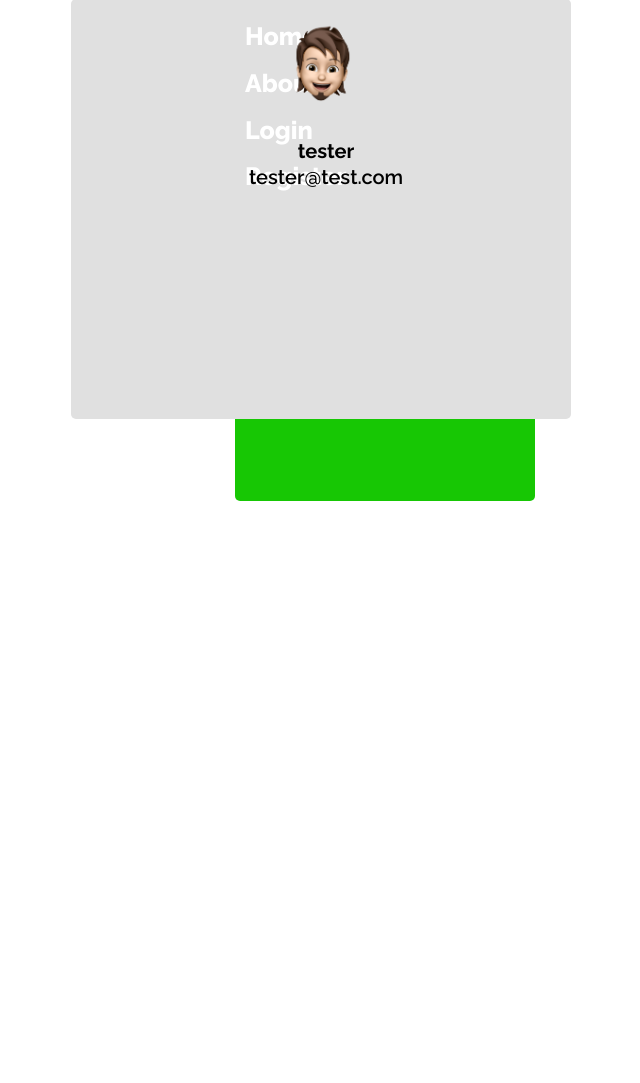
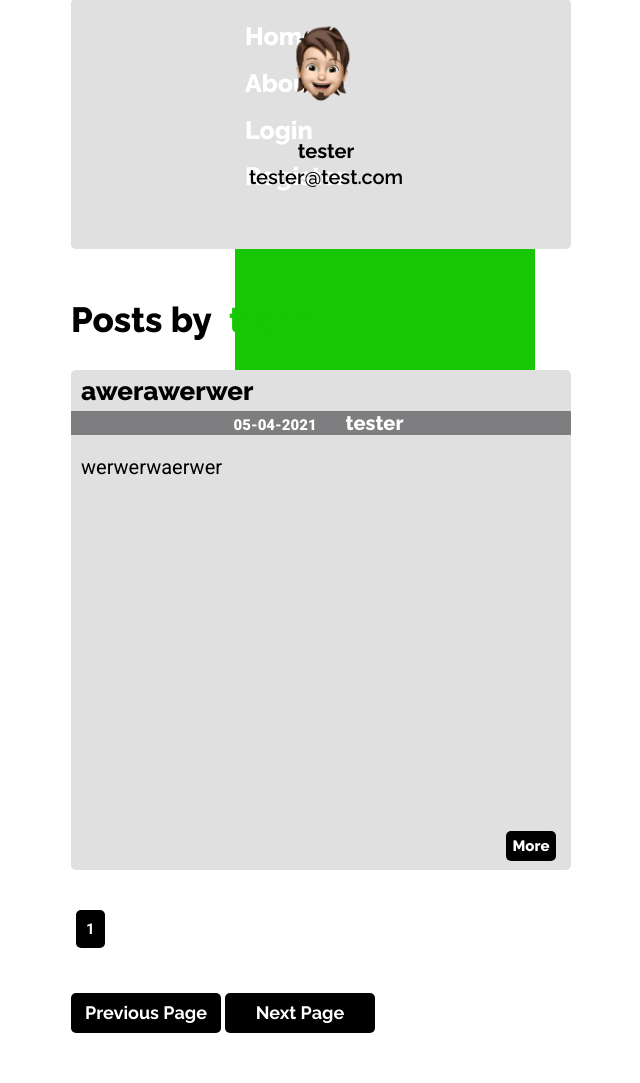
Before and after one commit to pranftw/flask_it, a Flask app: a page that uses flaskblog/templates/profile.html in a window 1280 px wide. Shown: the part 129-1212 px from the top of the page, without its empty margins (437-1077 px from the left). Before the commit the page ends 630 px from the top, so only its background shows below. Run offline with Flask 2, Linux system fonts and the light colour scheme; data comes from the database, SQL or seed files in the repository.

Commit message:
Updated profile.html

```diff
--- a/flaskblog/templates/profile.html
+++ b/flaskblog/templates/profile.html
@@ -2,11 +2,54 @@
 
 {% block content %}
   <h1 style="margin-left:500px;">Profile</h1>
-  <div class="post" style="margin-top:20px;height:420px;">
+  <div class="post" style="margin-top:20px;height:250px;">
     <img class="user_img" src="{{ image_file }}">
     <div style="text-align:center;">
       <h2 style="font-weight:700;">{{ user.username }}</h2>
       <h2 style="font-weight:600;margin-top:-15px;">{{ user.email }}</h2>
     </div>
   </div>
+  <div style="height:50px;"></div>
+  <h1 style="margin-left:500px;display:inline;">Posts by <h1 style="color:#17c704;display:inline;">{{ user.username }}</h1></h1>
+  <div style="margin-top:-20px;"></div>
+  {% for post in posts.items %}
+    <div class="post">
+      <div style="height:1px;"></div>
+      <div>
+        <button class="button more_button" style="margin-left:435px;margin-top:460px;"><a href="/{{ post.author.username }}/post/{{ post.id }}" style="text-decoration:none;color:inherit;"><h2 style="font-size:15px;margin:auto;">More</h2></a></button>
+        <div style="margin-top:-490px;"></div>
+        <h1 style="margin-top:5px;margin-bottom:25px;font-size:26px;"><a style="text-decoration:none;color:inherit;" href="/{{ post.author.username }}/post/{{ post.id }}">{{ post.title }}</a></h1>
+        <div style="margin-top:-20px;"></div>
+        <div style="text-align:center;background-color:#7e7d80;color:white;">
+          <h2 style="display:inline;margin-right:15px;font-family:'Roboto',sans-serif;font-size:15px;">{{ post.date.strftime('%d-%m-%Y') }}</h2>
+          <h2 style="display:inline;margin-right:15px;"><a style="text-decoration:none;color:inherit;" href="{{ url_for('profile',username=post.author.username) }}">{{ post.author.username }}</a></h2>
+        </div>
+      </div>
+      {% if post.content|length >=775 %}
+        <h3 style="font-family:'Roboto',sans-serif;font-weight:normal;">{{ post.content[0:775] }}</h3>
+        <h2>Continued...</h2>
+      {% else %}
+        <pre style="white-space:pre-wrap;"><h3 style="font-family:'Roboto',sans-serif;font-weight:normal;">{{ post.content }}</h3></pre>
+      {% endif %}
+    </div>
+  {% endfor %}
+  <div style="height:50px;"></div>
+  <div style="margin-left:500px;">
+    {% for page_num in posts.iter_pages(left_edge=1,right_edge=1,left_current=1,right_current=2) %}
+      {% if page_num %}
+        {% if page_num == posts.page%}
+          <a class="paginate_selected" style="text-decoration:none;" href="{{ url_for('profile',username=user.username,page=page_num )}}">{{ page_num }}</a>
+        {% else %}
+          <a class="paginate" style="text-decoration:none;" href="{{ url_for('profile',username=user.username,page=page_num )}}">{{ page_num }}</a>
+        {% endif %}
+      {% else %}
+        ...
+      {% endif %}
+    {% endfor %}
+  </div>
+  <div style="height:20px;"></div>
+  <div>
+    <button class="button submit_button" style="width:150px;margin-left:500px;"><a style="text-decoration:none;color:inherit;" href="{{ url_for('profile',username=user.username,page=posts.prev_num) }}">Previous Page</a></button>
+    <button class="button submit_button" style="width:150px;margin-left:0px;"><a style="text-decoration:none;color:inherit;" href="{{ url_for('profile',username=user.username,page=posts.next_num) }}">Next Page</a></button>
+  </div>
 {% endblock content %}
```
